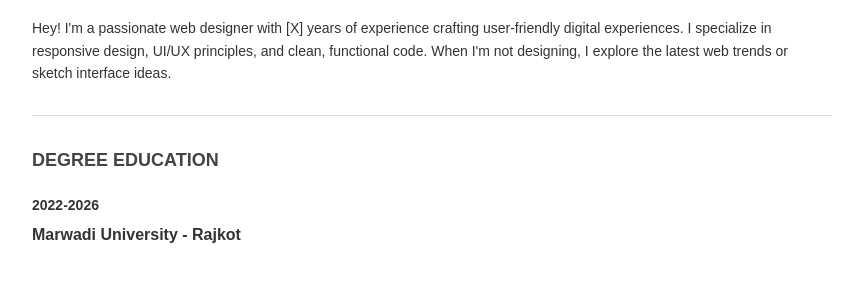
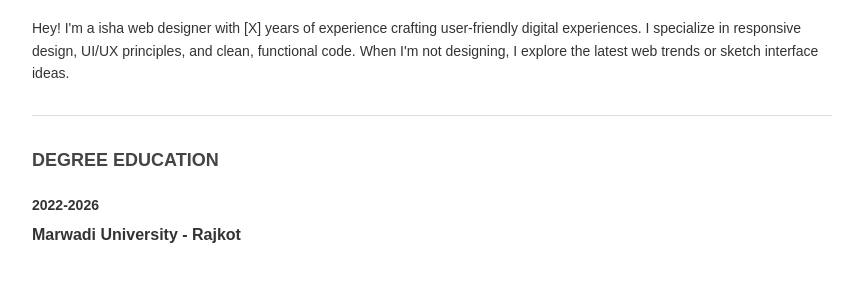
Before and after one commit to ishaaa444/cicdapp, a plain HTML site: page index.html in a window 1280 px wide. Shown: the part 97-378 px from the top of the page, without its empty margins (208-1071 px from the left). Drawn offline with Linux system fonts and the light colour scheme.

Commit message:
Update index.html

```diff
--- a/index.html
+++ b/index.html
@@ -79,7 +79,7 @@
     </div>
 
     <div class="intro">
-        Hey! I'm a passionate web designer with [X] years of experience crafting user-friendly digital experiences.
+        Hey! I'm a isha web designer with [X] years of experience crafting user-friendly digital experiences.
         I specialize in responsive design, UI/UX principles, and clean, functional code.
         When I'm not designing, I explore the latest web trends or sketch interface ideas.
     </div>
```
